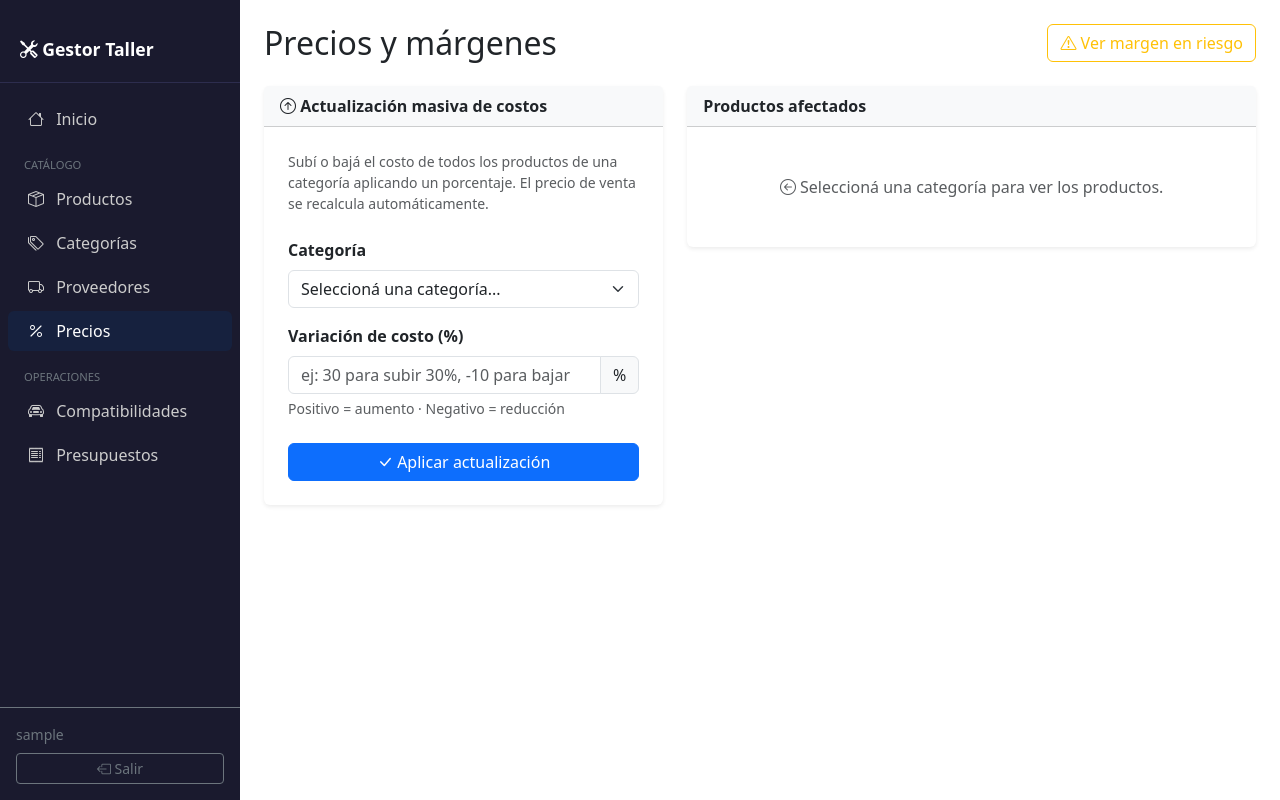
After one commit to EHumano/gestorStock, a Django app: page /catalogo/precios/actualizacion-masiva/ in a window 1280 px wide. The commit adds this page. Run offline with Django 5.2, Linux system fonts and the light colour scheme; the visitor is signed in with stand-in values (Sample User, id 1); data that the repository does not hold is empty.

Commit message:
Fase 3: historial de precios, actualizacion masiva por categoria, vista margen en riesgo

```diff
--- a/catalogo/urls.py
+++ b/catalogo/urls.py
@@ -18,6 +18,11 @@ urlpatterns = [
     path('productos/<int:pk>/editar/', views.producto_editar, name='producto_editar'),
     path('productos/<int:pk>/eliminar/', views.producto_eliminar, name='producto_eliminar'),
 
+    # Precios y márgenes
+    path('precios/actualizacion-masiva/', views.actualizacion_masiva, name='actualizacion_masiva'),
+    path('precios/margen-riesgo/', views.margen_riesgo, name='margen_riesgo'),
+    path('productos/<int:pk>/historial/', views.producto_historial, name='producto_historial'),
+
     # Proveedores
     path('proveedores/', views.proveedor_lista, name='proveedor_lista'),
     path('proveedores/nuevo/', views.proveedor_crear, name='proveedor_crear'),
--- a/catalogo/views.py
+++ b/catalogo/views.py
@@ -8,7 +8,7 @@ from django.db.models import Q
 from django.shortcuts import get_object_or_404, redirect, render
 
 from .forms import CategoriaForm, PrecioProveedorForm, ProductoForm, ProveedorForm
-from .models import Categoria, Producto, Proveedor
+from .models import Categoria, HistorialPrecio, Producto, Proveedor
 
 
 # ── Categorías ───────────────────────────────────────────────────────────────
@@ -95,9 +95,17 @@ def producto_crear(request):
 @login_required
 def producto_editar(request, pk):
     producto = get_object_or_404(Producto, pk=pk)
+    costo_anterior = producto.costo
     form = ProductoForm(request.POST or None, instance=producto)
     if form.is_valid():
-        form.save()
+        guardado = form.save()
+        if guardado.costo != costo_anterior:
+            HistorialPrecio.objects.create(
+                producto=guardado,
+                costo_anterior=costo_anterior,
+                costo_nuevo=guardado.costo,
+                usuario=request.user,
+            )
         messages.success(request, 'Producto actualizado.')
         return redirect('catalogo:producto_lista')
     precios = producto.precios_proveedor.select_related('proveedor').all()
@@ -121,6 +129,16 @@ def producto_eliminar(request, pk):
     return render(request, 'catalogo/confirm_delete.html', {
         'objeto': producto,
         'cancelar_url': 'catalogo:producto_lista',
+    })
+
+
+@login_required
+def producto_historial(request, pk):
+    producto = get_object_or_404(Producto, pk=pk)
+    historial = producto.historial_precios.select_related('usuario').all()
+    return render(request, 'catalogo/producto_historial.html', {
+        'producto': producto,
+        'historial': historial,
     })
 
 
@@ -174,6 +192,84 @@ def producto_importar_csv(request):
     return render(request, 'catalogo/producto_importar.html')
 
 
+# ── Precios y márgenes ───────────────────────────────────────────────────────
+
+@login_required
+def actualizacion_masiva(request):
+    categorias = Categoria.objects.all()
+    preview = None
+
+    if request.method == 'POST':
+        categoria_id = request.POST.get('categoria')
+        try:
+            porcentaje = Decimal(request.POST.get('porcentaje', '0').replace(',', '.'))
+        except InvalidOperation:
+            messages.error(request, 'Porcentaje inválido.')
+            return render(request, 'catalogo/actualizacion_masiva.html', {'categorias': categorias})
+
+        categoria = get_object_or_404(Categoria, pk=categoria_id)
+        productos = list(Producto.objects.filter(categoria=categoria))
+
+        if not productos:
+            messages.warning(request, f'La categoría "{categoria.nombre}" no tiene productos.')
+            return render(request, 'catalogo/actualizacion_masiva.html', {'categorias': categorias})
+
+        factor = 1 + porcentaje / 100
+        historial_bulk = []
+        for p in productos:
+            costo_anterior = p.costo
+            p.costo = (p.costo * factor).quantize(Decimal('0.01'))
+            historial_bulk.append(HistorialPrecio(
+                producto=p,
+                costo_anterior=costo_anterior,
+                costo_nuevo=p.costo,
+                usuario=request.user,
+            ))
+
+        Producto.objects.bulk_update(productos, ['costo'])
+        HistorialPrecio.objects.bulk_create(historial_bulk)
+
+        signo = '+' if porcentaje >= 0 else ''
+        messages.success(
+            request,
+            f'{len(productos)} productos de "{categoria.nombre}" actualizados ({signo}{porcentaje}%).'
+        )
+        return redirect('catalogo:actualizacion_masiva')
+
+    # Vista previa HTMX al cambiar categoría
+    categoria_id = request.GET.get('categoria')
+    if categoria_id:
+        try:
+            cat = Categoria.objects.get(pk=categoria_id)
+            preview = cat.productos.all()
+        except Categoria.DoesNotExist:
+            pass
+
+    return render(request, 'catalogo/actualizacion_masiva.html', {
+        'categorias': categorias,
+        'preview': preview,
+    })
+
+
+@login_required
+def margen_riesgo(request):
+    try:
+        umbral = Decimal(request.GET.get('umbral', '20'))
+    except InvalidOperation:
+        umbral = Decimal('20')
+
+    productos = (
+        Producto.objects
+        .select_related('categoria')
+        .filter(categoria__margen_porcentaje__lt=umbral)
+        .order_by('categoria__margen_porcentaje', 'nombre')
+    )
+    return render(request, 'catalogo/margen_riesgo.html', {
+        'productos': productos,
+        'umbral': umbral,
+    })
+
+
 # ── Proveedores ──────────────────────────────────────────────────────────────
 
 @login_required
--- a/templates/base.html
+++ b/templates/base.html
@@ -69,6 +69,11 @@
             <i class="bi bi-truck"></i> Proveedores
           </a>
         </li>
+        <li class="nav-item">
+          <a class="nav-link {% block nav_precios %}{% endblock %}" href="/catalogo/precios/actualizacion-masiva/">
+            <i class="bi bi-percent"></i> Precios
+          </a>
+        </li>
         <li class="nav-item mt-2">
           <small class="text-secondary px-3 text-uppercase" style="font-size:.7rem">Operaciones</small>
         </li>
--- /dev/null
+++ b/templates/catalogo/actualizacion_masiva.html
@@ -0,0 +1,102 @@
+{% extends "base.html" %}
+{% block title %}Actualización masiva de precios{% endblock %}
+{% block nav_precios %}active{% endblock %}
+
+{% block content %}
+<div class="d-flex justify-content-between align-items-center mb-4">
+  <h2 class="mb-0">Precios y márgenes</h2>
+  <a href="{% url 'catalogo:margen_riesgo' %}" class="btn btn-outline-warning">
+    <i class="bi bi-exclamation-triangle"></i> Ver margen en riesgo
+  </a>
+</div>
+
+<div class="row g-4">
+  <div class="col-md-5">
+    <div class="card shadow-sm border-0">
+      <div class="card-header bg-light fw-semibold">
+        <i class="bi bi-arrow-up-circle"></i> Actualización masiva de costos
+      </div>
+      <div class="card-body p-4">
+        <p class="text-muted small mb-4">
+          Subí o bajá el costo de todos los productos de una categoría aplicando un porcentaje.
+          El precio de venta se recalcula automáticamente.
+        </p>
+        <form method="post">
+          {% csrf_token %}
+          <div class="mb-3">
+            <label class="form-label fw-semibold">Categoría</label>
+            <select
+              name="categoria"
+              class="form-select"
+              required
+              hx-get="{% url 'catalogo:actualizacion_masiva' %}"
+              hx-trigger="change"
+              hx-target="#preview-productos"
+              hx-include="[name='categoria']"
+            >
+              <option value="">Seleccioná una categoría...</option>
+              {% for cat in categorias %}
+              <option value="{{ cat.pk }}">{{ cat.nombre }} ({{ cat.margen_porcentaje }}% margen)</option>
+              {% endfor %}
+            </select>
+          </div>
+          <div class="mb-4">
+            <label class="form-label fw-semibold">Variación de costo (%)</label>
+            <div class="input-group">
+              <input
+                type="number"
+                name="porcentaje"
+                class="form-control"
+                step="0.01"
+                placeholder="ej: 30 para subir 30%, -10 para bajar 10%"
+                required
+              >
+              <span class="input-group-text">%</span>
+            </div>
+            <div class="form-text">Positivo = aumento · Negativo = reducción</div>
+          </div>
+          <button type="submit" class="btn btn-primary w-100">
+            <i class="bi bi-check-lg"></i> Aplicar actualización
+          </button>
+        </form>
+      </div>
+    </div>
+  </div>
+
+  <div class="col-md-7">
+    <div class="card shadow-sm border-0">
+      <div class="card-header bg-light fw-semibold">
+        Productos afectados
+      </div>
+      <div id="preview-productos">
+        {% if preview %}
+          <table class="table table-sm mb-0">
+            <thead class="table-light">
+              <tr>
+                <th>Código</th>
+                <th>Nombre</th>
+                <th class="text-end">Costo actual</th>
+                <th class="text-end">Precio venta</th>
+              </tr>
+            </thead>
+            <tbody>
+              {% for p in preview %}
+              <tr>
+                <td class="text-muted small">{{ p.codigo_interno }}</td>
+                <td>{{ p.nombre }}</td>
+                <td class="text-end">${{ p.costo|floatformat:2 }}</td>
+                <td class="text-end">${{ p.precio_venta|floatformat:2 }}</td>
+              </tr>
+              {% endfor %}
+            </tbody>
+          </table>
+        {% else %}
+          <div class="text-center text-muted py-5">
+            <i class="bi bi-arrow-left-circle"></i> Seleccioná una categoría para ver los productos.
+          </div>
+        {% endif %}
+      </div>
+    </div>
+  </div>
+</div>
+{% endblock %}
```
Also changed, not shown: catalogo/models.py (+16 -0 lines), docs/tareas.md (+7 -7 lines), templates/catalogo/margen_riesgo.html (added, +78 -0 lines), templates/catalogo/producto_form.html (+11 -4 lines), templates/catalogo/producto_historial.html (added, +62 -0 lines), catalogo/migrations/0002_historialprecio.py (added).
